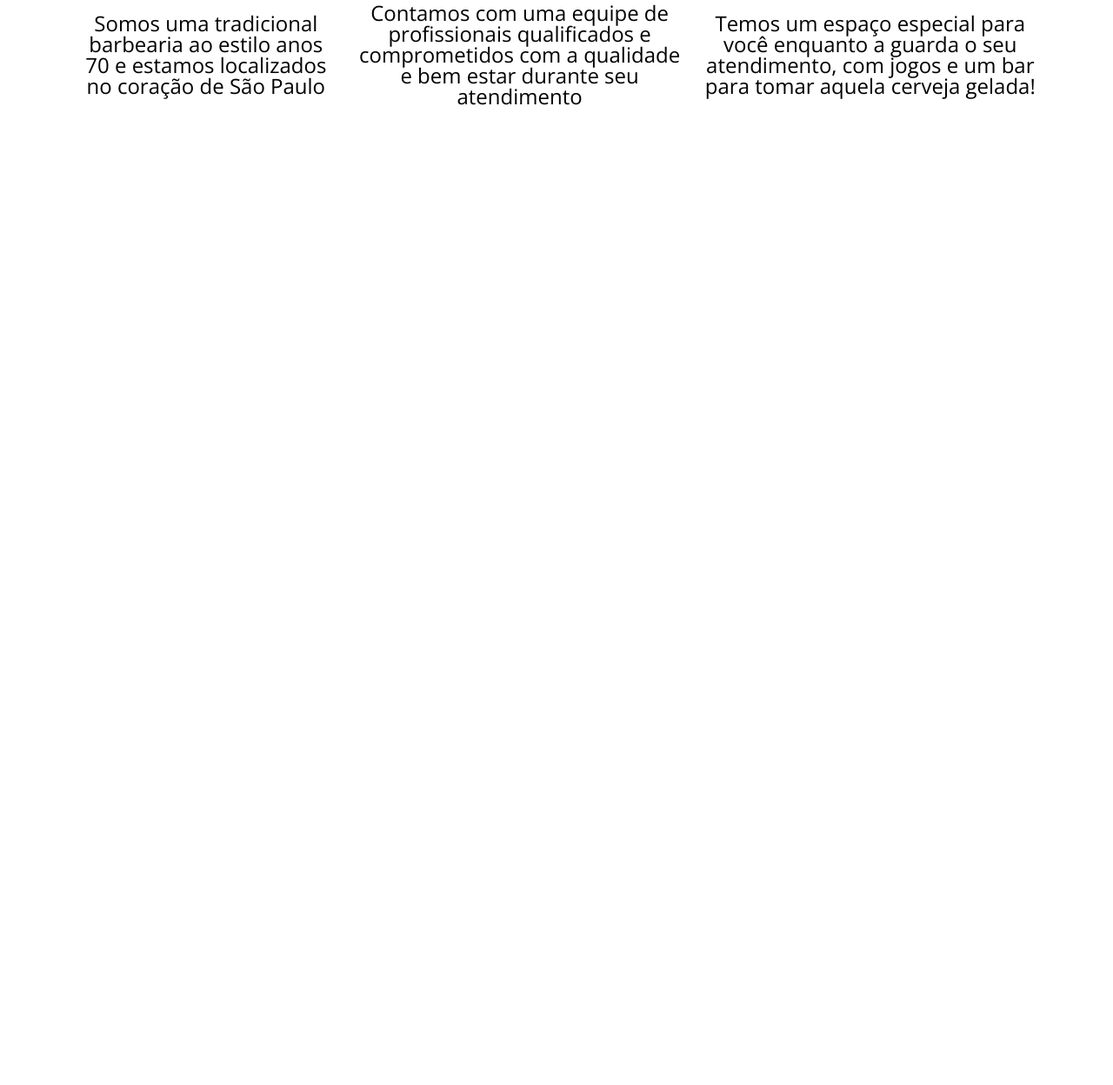
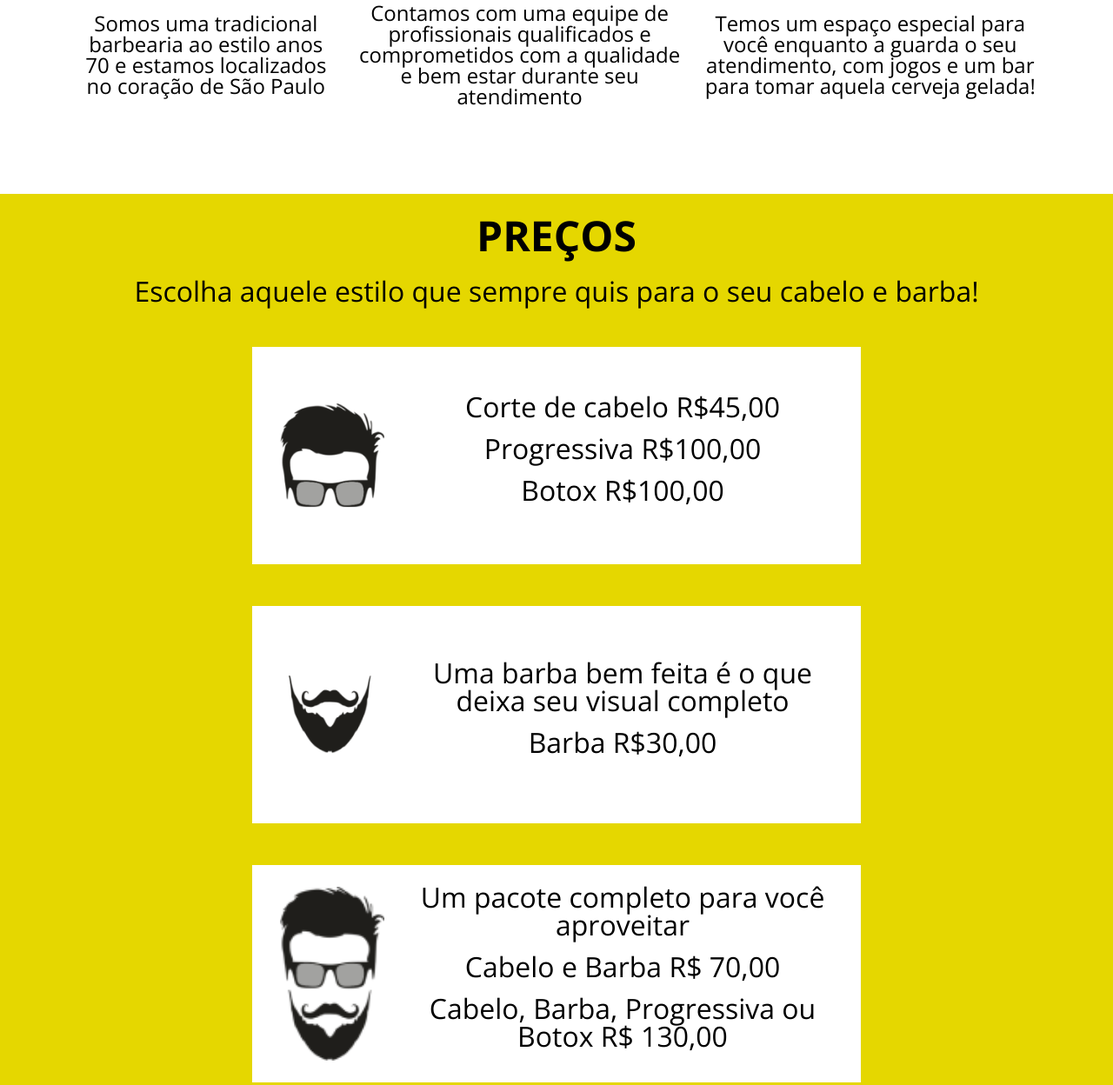
Before and after one commit to andersonmwp/barbearia-moura, a plain HTML site: page index.html in a window 1280 px wide. Shown: the part 1066-2314 px from the top of the page at 87% size. Before the commit the page ends 1289 px from the top, so only its background shows below. Drawn offline with nearby package versions, Linux system fonts and the light colour scheme.

Commit message:
finalizado a seção preços

```diff
--- /dev/null
+++ b/css/preco.css
@@ -0,0 +1,87 @@
+.preco__painel {
+    background: var(--cor-padrao);
+    display: flex;
+    flex-direction: column;
+    align-items: center;
+    justify-content: center;
+}
+
+.preco__painel-titulo {
+    font-size: 2rem;
+    font-family: var(--fonte-titulo);
+    font-weight: 700;
+    text-transform: uppercase;
+    margin: 1.5rem 0;
+}
+
+.preco__painel-texto {
+    font-size: 1rem;
+    text-align: center;
+    padding-bottom: 1.5rem;
+}
+
+.preco__cartao {
+    display: flex;
+    flex-direction: row;
+    background: #ffffff;
+    margin: 1.5rem 0;
+    box-sizing: border-box;
+    padding: 1rem 0;
+    justify-content: center;
+    align-items: center;
+    height: 150px;
+}
+
+.preco__cartao-imagem {
+    width: 100px;
+    padding: 0 1rem;
+}
+
+.preco__cartao-texto {
+    font-size: 1rem;
+    padding-bottom: 1rem;
+    text-align: center;
+    padding-right: 1rem;
+}
+
+@media screen  and (min-width: 768px) {
+    .preco__painel-titulo {
+        font-size: 3rem;
+    }
+
+    .preco__painel-texto {
+        font-size: 2rem;
+    }
+
+    .preco__cartao {
+        width: 600px;
+        height: 250px;
+    }
+
+    .preco__cartao-texto {
+        font-size: 1.75rem;
+    }
+
+    .preco__cartao-imagem {
+        width: 120px;
+        max-height: 200px;
+    }
+
+    .preco__cartao {
+        justify-content: space-evenly;
+    }
+
+    .preco-painel {
+        width: 500px;
+    }
+}
+
+@media screen and (min-width: 1024px) {
+    .preco__cartao {
+        width: 700px;
+    }
+
+    .preco__cartao-texto {
+        font-size: 2rem;
+    }
+}
--- a/css/style.css
+++ b/css/style.css
@@ -23,3 +23,10 @@ body {
     width: 100%;
     max-width: 500px;
 }
+
+@media screen and (min-width: 10241px) {
+    .container {
+        padding-left: calc((100% -940px)/2);
+        padding-right: calc((100% -940px)/2);
+    }
+}
--- a/index.html
+++ b/index.html
@@ -11,6 +11,7 @@
     <link href="css/cabecalho.css" rel="stylesheet">
     <link href="css/chamada.css" rel="stylesheet">
     <link href="css/quem-somos.css" rel="stylesheet">
+    <link href="css/preco.css" rel="stylesheet">
 </head>
 <body>
     <header>
@@ -59,6 +60,37 @@
                 </figure>
             </div>
         </section>
+
+        <section class="preco__painel container">
+            <h2 class="preco__painel-titulo">Preços</h2>
+            <p class="preco__painel-texto">Escolha aquele estilo que sempre quis para o seu cabelo e barba!</p>
+
+            <div class="preco__cartao">
+                <img class="preco__cartao-imagem" src="img/preco-cabelo.png" alt="icone de um rosto para ilustrar um corte de cabelo">
+                <div class="preco-painel">
+                    <p class="preco__cartao-texto">Corte de cabelo R$45,00</p>
+                    <p class="preco__cartao-texto">Progressiva R$100,00</p>
+                    <p class="preco__cartao-texto">Botox R$100,00</p>
+                </div>
+            </div>
+            <div class="preco__cartao">
+                <img class="preco__cartao-imagem" src="img/preco-barba.png" alt="icone de um rosto para ilustrar um corte de barba">
+
+                <div class="preco-painel">
+                    <p class="preco__cartao-texto">Uma barba bem feita é o que deixa seu visual completo</p>
+                    <p class="preco__cartao-texto">Barba R$30,00</p>
+                </div>
+            </div>
+            <div class="preco__cartao">
+                <img class="preco__cartao-imagem" src="img/preco-completo.png" alt="icone de um rosto para ilustrar um corte de cabelo e barba">
+
+                <div class="preco-painel">
+                    <p class="preco__cartao-texto">Um pacote completo para você aproveitar</p>
+                    <p class="preco__cartao-texto">Cabelo e Barba R$ 70,00</p>
+                    <p class="preco__cartao-texto">Cabelo, Barba, Progressiva ou Botox R$ 130,00</p>
+                </div>
+            </div>
+        </section>
     </main>
 </body>
 <script src="menu-responsivo.js"></script>
```
Also changed, not shown: img/preco-completo.png (added).
